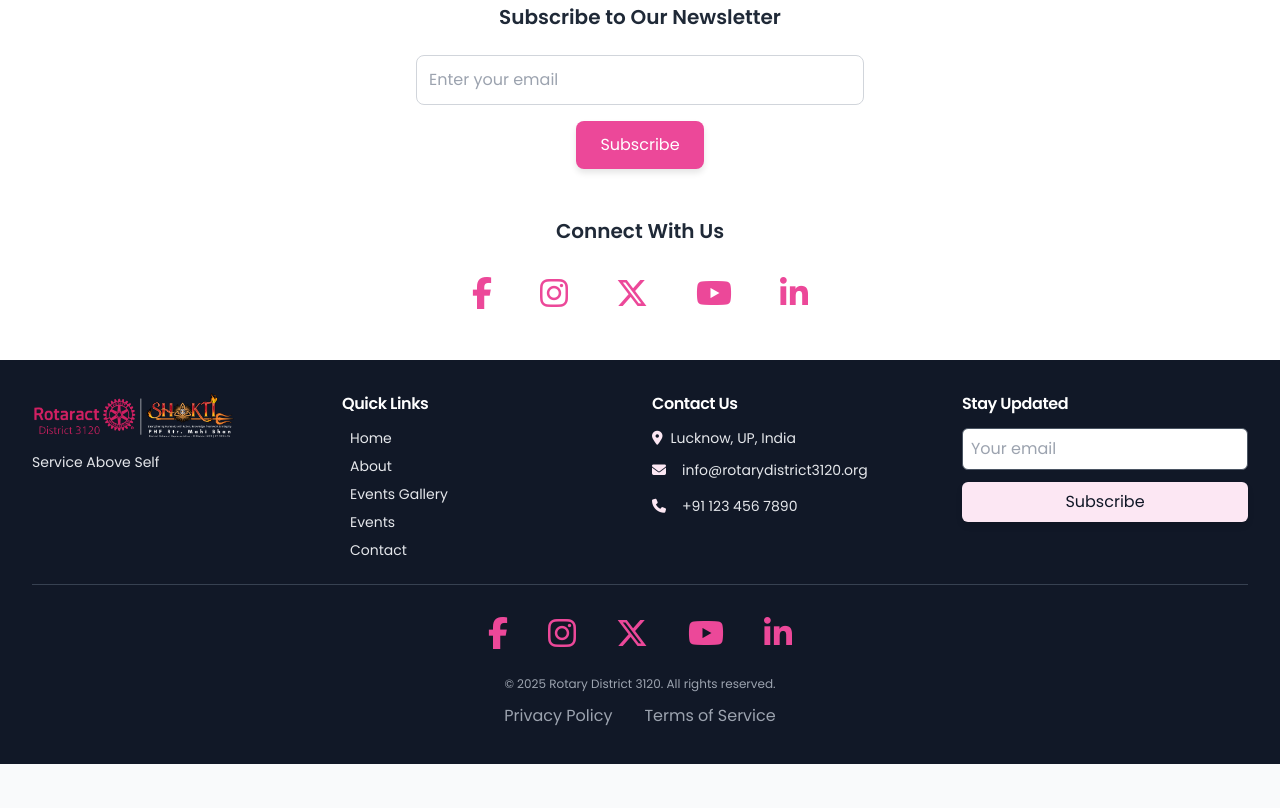
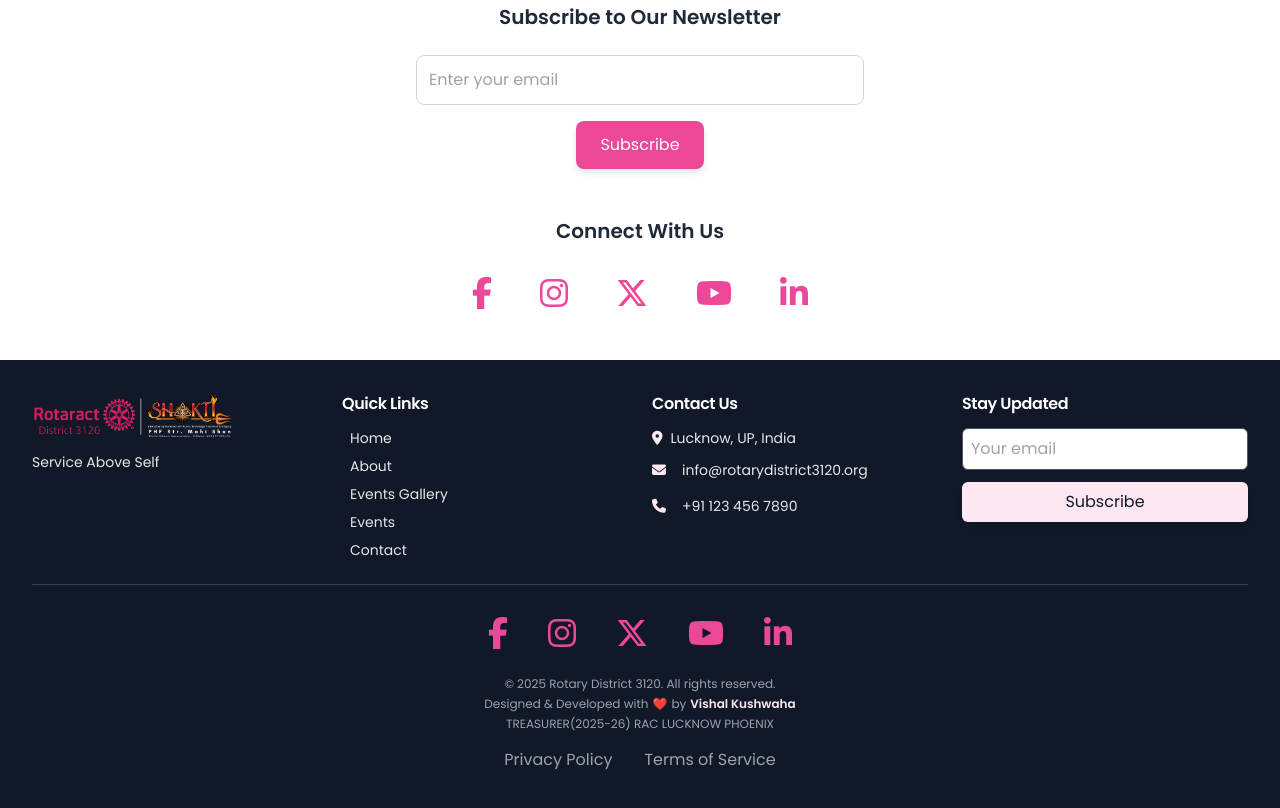
Before and after one commit to vishalkushwaha51/rotaract3120, a plain HTML site: page index.html in a window 1280 px wide. Shown: the part 6562-7370 px from the top of the page. Before the commit the page ends 7326 px from the top, so only its background shows below. Drawn offline with nearby package versions, Linux system fonts and the light colour scheme; a script that the page names is missing.

Commit message:
Update index.html

```diff
--- a/index.html
+++ b/index.html
@@ -1759,7 +1759,8 @@
         </form>
       </div>
     </div>
-      <!-- Social Media and Copyright -->
+
+    <!-- Social Media, Copyright & Watermark -->
     <div class="border-t border-gray-700 pt-6 mt-6 text-center">
       <div class="flex justify-center space-x-6 mb-4">
         <a href="[Your Facebook URL]" target="_blank" rel="noopener"
@@ -1788,8 +1789,23 @@
           <i class="fab fa-linkedin-in fa-2x"></i>
         </a>
       </div>
-        <p class="text-xs font-medium text-gray-400">© 2025 Rotary District 3120. All rights reserved.</p>
-        <div class="flex justify-center space-x-4 mt-2">
+
+      <!-- Copyright + Watermark -->
+      <div class="flex flex-col items-center text-xs font-medium text-gray-400 space-y-1">
+        <p>© 2025 Rotary District 3120. All rights reserved.</p>
+        <p class="flex items-center gap-1">
+          Designed & Developed with
+          <span class="text-red-500">❤️</span> by
+          <a href="https://yourportfolio.com" target="_blank" rel="noopener"
+             class="text-accent hover:underline font-semibold" aria-label="Developer Portfolio">
+            Vishal Kushwaha
+
+          </a>
+        </p> <P>  TREASURER(2025-26) RAC LUCKNOW PHOENIX</P>
+
+      </div>
+
+      <div class="flex justify-center space-x-4 mt-3">
         <a href="#privacy"
           class="text-gray-400 hover:text-accent hover:bg-accent/10 rounded-md px-2 py-1 transition-all duration-200 focus:ring-2 focus:ring-accent"
           aria-label="Privacy Policy">Privacy Policy</a>
```
Lines whose indentation alone changed are shown as unchanged.
